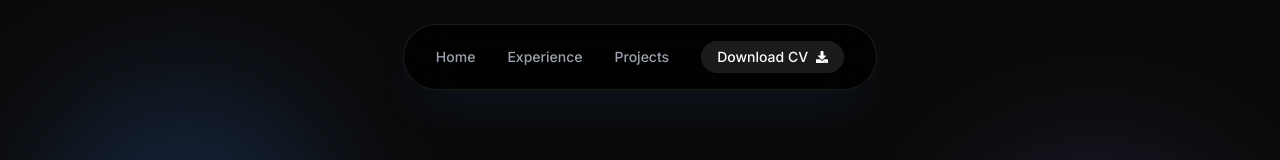
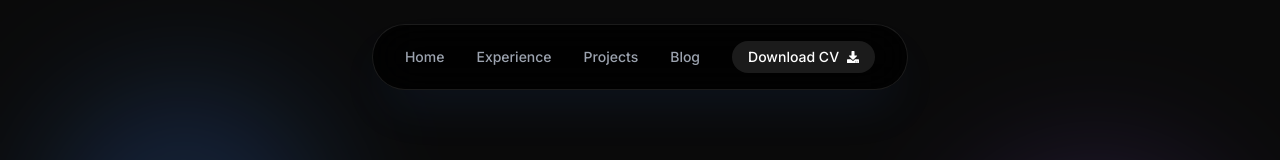
Before and after one commit to attmhd/my-porto-v2, a React (Vite) app: page / in a window 1280 px wide. Shown: the top 160 px of the page. Built offline with nearby package versions, Linux system fonts and the light colour scheme; no server answers.

Commit message:
Extract Navbar and update CV URL
Move navigation markup and mobile menu state from App into a new
components/Navbar.tsx and add a Blog link. Update USER_INFO.cvUrl to the
new Google Drive link and tidy an education description.

```diff
--- a/App.tsx
+++ b/App.tsx
@@ -1,104 +1,17 @@
-import React, { useState } from "react";
+import React from "react";
 import Hero from "./components/Hero";
 import TechStack from "./components/TechStack";
 import Projects from "./components/Projects";
 import Credentials from "./components/Credentials";
 import Footer from "./components/Footer";
 import AIChat from "./components/AIChat";
-// Tambahkan FaBars (Hamburger) dan FaTimes (Close)
-import { FaDownload, FaBars, FaTimes } from "react-icons/fa";
-import { USER_INFO } from "./constants";
+import Navbar from "./components/Navbar";
 
 function App() {
-  // 1. State untuk mengatur buka/tutup menu di mobile
-  const [isMobileMenuOpen, setIsMobileMenuOpen] = useState(false);
-
-  // Fungsi helper untuk menutup menu saat link diklik
-  const handleLinkClick = () => setIsMobileMenuOpen(false);
-
   return (
     <div className="min-h-screen bg-background text-white selection:bg-primary selection:text-white">
       {/* Navigation */}
-      <nav className="fixed top-6 left-0 right-0 z-50 flex flex-col items-center pointer-events-none px-4">
-        {/* Container Utama (Pill) */}
-        <div className="bg-black/80 backdrop-blur-xl border border-white/10 rounded-full px-6 py-3 pointer-events-auto shadow-2xl shadow-primary/10 transition-all hover:border-white/20 w-full max-w-xs md:max-w-fit md:px-8 md:py-4">
-          {/* A. Desktop Menu Layout (Hidden on Mobile) */}
-          <div className="hidden md:flex items-center gap-8 text-sm font-medium text-gray-400">
-            <a href="#home" className="hover:text-white transition-colors">
-              Home
-            </a>
-            <a
-              href="#experience"
-              className="hover:text-white transition-colors"
-            >
-              Experience
-            </a>
-            <a href="#projects" className="hover:text-white transition-colors">
-              Projects
-            </a>
-            <a
-              href={USER_INFO.cvUrl}
-              target="_blank"
-              rel="noopener noreferrer"
-              className="flex items-center gap-2 text-white bg-white/10 px-4 py-1.5 rounded-full hover:bg-white hover:text-black transition-all group"
-            >
-              <span>Download CV</span>
-              <FaDownload className="text-xs group-hover:animate-bounce" />
-            </a>
-          </div>
-
-          {/* B. Mobile Header Layout (Visible only on Mobile) */}
-          <div className="flex md:hidden items-center justify-between w-full">
-            {/* Tombol Hamburger / Close */}
-            <button
-              onClick={() => setIsMobileMenuOpen(!isMobileMenuOpen)}
-              className="text-white p-1 focus:outline-none"
-            >
-              {isMobileMenuOpen ? <FaTimes size={20} /> : <FaBars size={20} />}
-            </button>
-
-            {/* Tombol CV (Versi Mini untuk Mobile) */}
-            <a
-              href={USER_INFO.cvUrl}
-              target="_blank"
-              rel="noopener noreferrer"
-              className="flex items-center gap-2 text-white bg-white/10 px-4 py-1.5 rounded-full text-xs hover:bg-white hover:text-black transition-all"
-            >
-              <span>CV</span>
-              <FaDownload className="text-[10px]" />
-            </a>
-          </div>
-        </div>
-
-        {/* C. Mobile Dropdown Menu (Muncul saat state Open) */}
-        {isMobileMenuOpen && (
-          <div className="mt-4 pointer-events-auto w-full max-w-xs md:hidden animate-in fade-in slide-in-from-top-5 duration-200">
-            <div className="bg-black/90 backdrop-blur-xl border border-white/10 rounded-2xl p-4 flex flex-col gap-4 text-center text-sm font-medium text-gray-300 shadow-2xl">
-              <a
-                href="#home"
-                onClick={handleLinkClick}
-                className="py-2 hover:text-white hover:bg-white/5 rounded-lg transition-all"
-              >
-                Home
-              </a>
-              <a
-                href="#experience"
-                onClick={handleLinkClick}
-                className="py-2 hover:text-white hover:bg-white/5 rounded-lg transition-all"
-              >
-                Experience
-              </a>
-              <a
-                href="#projects"
-                onClick={handleLinkClick}
-                className="py-2 hover:text-white hover:bg-white/5 rounded-lg transition-all"
-              >
-                Projects
-              </a>
-            </div>
-          </div>
-        )}
-      </nav>
+      <Navbar />
 
       <main>
         <Hero />
--- /dev/null
+++ b/components/Navbar.tsx
@@ -0,0 +1,106 @@
+import React, { useState } from "react";
+import { FaDownload, FaBars, FaTimes } from "react-icons/fa";
+import { USER_INFO } from "../constants";
+
+const Navbar: React.FC = () => {
+  const [isMobileMenuOpen, setIsMobileMenuOpen] = useState(false);
+  const handleLinkClick = () => setIsMobileMenuOpen(false);
+
+  return (
+    <nav className="fixed top-6 left-0 right-0 z-50 flex flex-col items-center pointer-events-none px-4">
+      {/* Container Utama (Pill) */}
+      <div className="bg-black/80 backdrop-blur-xl border border-white/10 rounded-full px-6 py-3 pointer-events-auto shadow-2xl shadow-primary/10 transition-all hover:border-white/20 w-full max-w-xs md:max-w-fit md:px-8 md:py-4">
+        {/* A. Desktop Menu Layout (Hidden on Mobile) */}
+        <div className="hidden md:flex items-center gap-8 text-sm font-medium text-gray-400">
+          <a href="#home" className="hover:text-white transition-colors">
+            Home
+          </a>
+          <a href="#experience" className="hover:text-white transition-colors">
+            Experience
+          </a>
+          <a href="#projects" className="hover:text-white transition-colors">
+            Projects
+          </a>
+          <a
+            href="https://blog.attmhd.me"
+            target="_blank"
+            rel="noopener noreferrer"
+            className="hover:text-white transition-colors"
+          >
+            Blog
+          </a>
+          <a
+            href={USER_INFO.cvUrl}
+            target="_blank"
+            rel="noopener noreferrer"
+            className="flex items-center gap-2 text-white bg-white/10 px-4 py-1.5 rounded-full hover:bg-white hover:text-black transition-all group"
+          >
+            <span>Download CV</span>
+            <FaDownload className="text-xs group-hover:animate-bounce" />
+          </a>
+        </div>
+
+        {/* B. Mobile Header Layout (Visible only on Mobile) */}
+        <div className="flex md:hidden items-center justify-between w-full">
+          {/* Tombol Hamburger / Close */}
+          <button
+            onClick={() => setIsMobileMenuOpen(!isMobileMenuOpen)}
+            className="text-white p-1 focus:outline-none"
+          >
+            {isMobileMenuOpen ? <FaTimes size={20} /> : <FaBars size={20} />}
+          </button>
+
+          {/* Tombol CV (Versi Mini untuk Mobile) */}
+          <a
+            href={USER_INFO.cvUrl}
+            target="_blank"
+            rel="noopener noreferrer"
+            className="flex items-center gap-2 text-white bg-white/10 px-4 py-1.5 rounded-full text-xs hover:bg-white hover:text-black transition-all"
+          >
+            <span>CV</span>
+            <FaDownload className="text-[10px]" />
+          </a>
+        </div>
+      </div>
+
+      {/* C. Mobile Dropdown Menu (Muncul saat state Open) */}
+      {isMobileMenuOpen && (
+        <div className="mt-4 pointer-events-auto w-full max-w-xs md:hidden animate-in fade-in slide-in-from-top-5 duration-200">
+          <div className="bg-black/90 backdrop-blur-xl border border-white/10 rounded-2xl p-4 flex flex-col gap-4 text-center text-sm font-medium text-gray-300 shadow-2xl">
+            <a
+              href="#home"
+              onClick={handleLinkClick}
+              className="py-2 hover:text-white hover:bg-white/5 rounded-lg transition-all"
+            >
+              Home
+            </a>
+            <a
+              href="#experience"
+              onClick={handleLinkClick}
+              className="py-2 hover:text-white hover:bg-white/5 rounded-lg transition-all"
+            >
+              Experience
+            </a>
+            <a
+              href="#projects"
+              onClick={handleLinkClick}
+              className="py-2 hover:text-white hover:bg-white/5 rounded-lg transition-all"
+            >
+              Projects
+            </a>
+            <a
+              href="https://blog.attmhd.me"
+              target="_blank"
+              rel="noopener noreferrer"
+              className="py-2 hover:text-white hover:bg-white/5 rounded-lg transition-all"
+            >
+              Blog
+            </a>
+          </div>
+        </div>
+      )}
+    </nav>
+  );
+};
+
+export default Navbar;
--- a/constants.tsx
+++ b/constants.tsx
@@ -35,7 +35,7 @@ export const USER_INFO = {
   location: "Padang City, Indonesia",
   email: "attmhd2.work@gmail.com",
   cvUrl:
-    "https://drive.google.com/file/d/1B2eEk8B80mII3wTrOTfY6rEaPrkSOWFH/view?usp=sharing",
+    "https://drive.google.com/file/d/1rAy-W5Iwpblkn9d4qyxdDuk1eABbZaZA/view?usp=sharing",
 };
 
 export const PROJECTS: Project[] = [
@@ -122,8 +122,7 @@ export const EDUCATION: Education[] = [
     institution: "Natta Studio",
     degree: "Founder & Product Developer",
     year: "2025",
-    description:
-      "Building AI-powered applications and products.",
+    description: "Building AI-powered applications and products.",
   },
   {
     id: "2",
```
